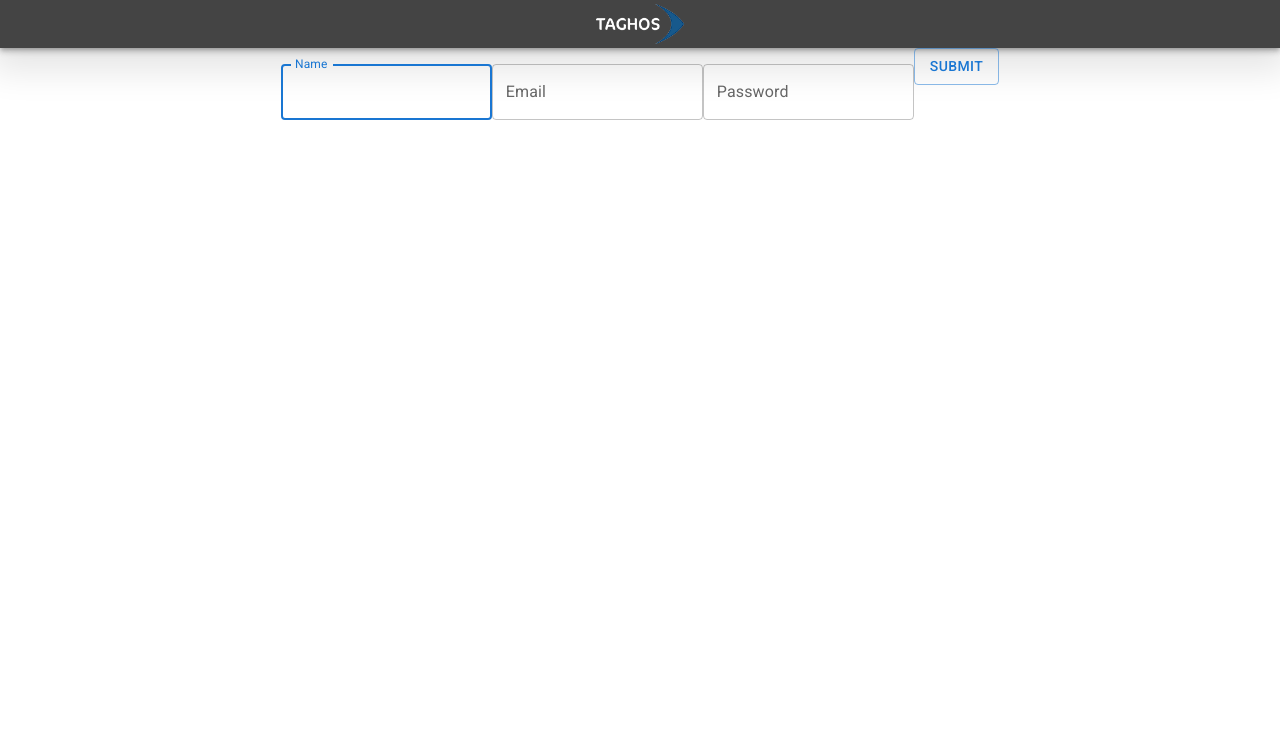
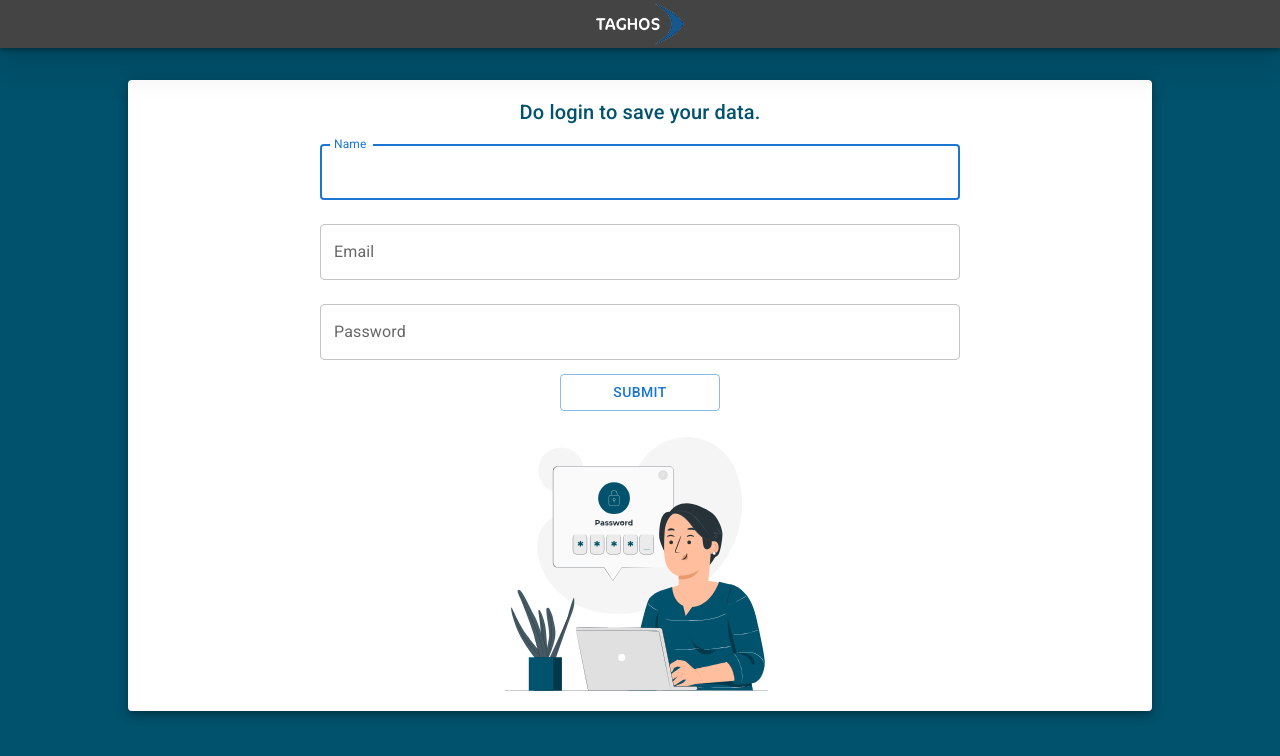
Before and after one commit to EduardoNoronha31/thaghos-test, a Next.js app: page /login in a window 1280 px wide. Shown: the top 756 px of the page. Built offline with nearby package versions, Linux system fonts and the light colour scheme.

Commit message:
feat: login page finished

```diff
--- a/components/Form/index.tsx
+++ b/components/Form/index.tsx
@@ -1,6 +1,6 @@
 import { useFormik } from 'formik';
 import * as yup from 'yup';
-import { TextField, Button, Box } from '@mui/material';
+import { TextField, Button, Box, Paper, Typography } from '@mui/material';
 import { useState } from 'react';
 import { FormLoading } from '../FormLoading/index';
 import { useRouter } from 'next/router';
@@ -48,8 +48,29 @@ export const Form = () => {
   });
 
   return (
-    <Box>
+    <Box
+      sx={{
+        width: '100%',
+        height: 'auto',
+        display: 'flex',
+        justifyContent: 'center',
+      }}
+    >
       <form onSubmit={formik.handleSubmit}>
+        <Paper
+          elevation={6}
+          sx={{
+            width: '80vw',
+            height: 'auto',
+            display: 'flex',
+            flexDirection: 'column',
+            alignItems: 'center',
+            mt: '2rem'
+          }}
+        >
+          <Typography variant="h6" mt={2} color="#01526d">
+            Do login to save your data.
+          </Typography>
           <TextField
             id="name"
             name="name"
@@ -60,6 +81,10 @@ export const Form = () => {
             onChange={formik.handleChange}
             error={formik.touched.name && Boolean(formik.errors.name)}
             helperText={formik.touched.name && formik.errors.name}
+            sx={{
+              marginX: '1rem',
+              width: '50vw',
+            }}
           />
           <TextField
             id="email"
@@ -71,6 +96,10 @@ export const Form = () => {
             onChange={formik.handleChange}
             error={formik.touched.email && Boolean(formik.errors.email)}
             helperText={formik.touched.email && formik.errors.email}
+            sx={{
+              marginX: '1rem',
+              width: '50vw',
+            }}
           />
           <TextField
             id="password"
@@ -82,11 +111,24 @@ export const Form = () => {
             onChange={formik.handleChange}
             error={formik.touched.password && Boolean(formik.errors.password)}
             helperText={formik.touched.password && formik.errors.password}
+            sx={{
+              marginX: '1rem',
+              width: '50vw',
+            }}
           />
-        <Button type="submit" variant="outlined">
+          <Button
+            type="submit"
+            variant="outlined"
+            sx={{
+              width: '10rem',
+              mt: '.4rem',
+            }}
+          >
             Submit
           </Button>
           {isLoadingForm ? <FormLoading /> : false}
+          <img src="backgroundLogin.svg" alt="Background Login" width="300" />
+        </Paper>
       </form>
     </Box>
   );
--- a/components/FormLoading/index.tsx
+++ b/components/FormLoading/index.tsx
@@ -14,9 +14,7 @@ export const FormLoading = () => {
       <CircularProgress
         disableShrink
         size={20}
-        sx={{ mb: 1 }}
       />
-      <Typography variant="subtitle1">Aguarde...</Typography>
     </Box>
   );
 };
--- a/pages/_app.tsx
+++ b/pages/_app.tsx
@@ -1,15 +1,16 @@
 import type { AppProps } from 'next/app';
+import Head from 'next/head';
+import { Box } from '@mui/material';
 import CssBaseline from '@mui/material/CssBaseline';
-import Head from 'next/head';
 
 export default function MyApp({ Component, pageProps }: AppProps) {
   return (
-    <>
+    <Box>
       <Head>
-        <title>Thaghos Test</title>
+        <title>Thaghos</title>
       </Head>
       <Component {...pageProps} />
       <CssBaseline />
-    </>
+    </Box>
   );
 }
--- a/pages/index.tsx
+++ b/pages/index.tsx
@@ -9,12 +9,12 @@ const Home: NextPage = () => {
     router.push('/login');
   };
   return (
-    <Box sx={{ backgroundColor: '#01526d', width: '100%', height: '100%' }}>
+    <Box sx={{ backgroundColor: '#01526d', width: '100%', height: '100vh' }}>
       <Header />
       <Box
         sx={{
           width: '100%',
-          height: '100vh',
+          height: 'auto',
           display: 'flex',
           justifyContent: 'center',
         }}
@@ -23,7 +23,7 @@ const Home: NextPage = () => {
           elevation={6}
           sx={{
             width: '70%',
-            height: '62vh',
+            height: 'auto',
             mt: '4rem',
             mb: '2rem',
             display: 'flex',
--- a/pages/login.tsx
+++ b/pages/login.tsx
@@ -5,16 +5,9 @@ import { Header } from '../components/Header';
 
 const Login: NextPage = () => {
   return (
-    <Box>
+    <Box sx={{background: '#01526d', width: '100%', height: '100vh'}}>
       <Header />
-      <Box
-        sx={{
-          display: 'flex',
-          justifyContent: 'center',
-        }}
-      >
-        <Form />
-      </Box>
+      <Form />
     </Box>
   );
 };
```
Also changed, not shown: public/backgroundLogin.svg (added). Lines whose indentation alone changed are shown as unchanged.
